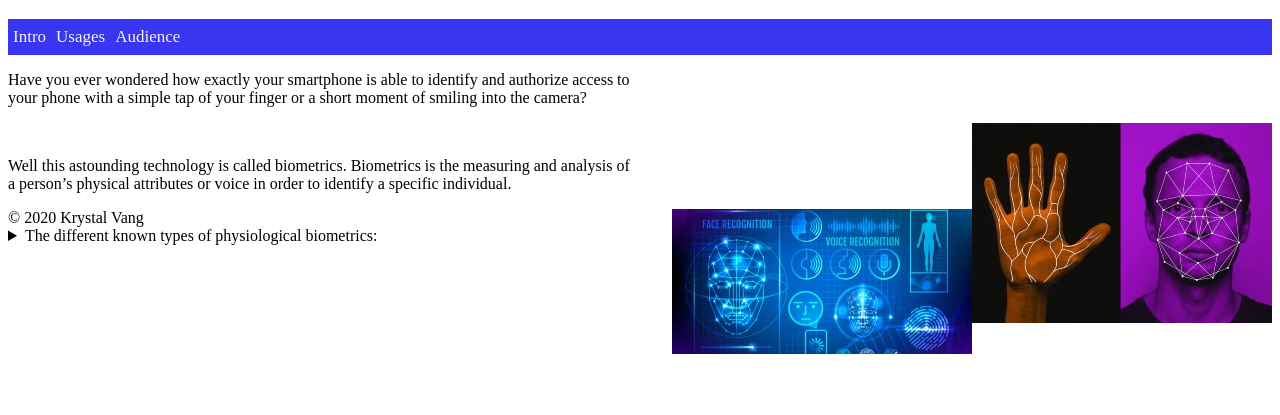
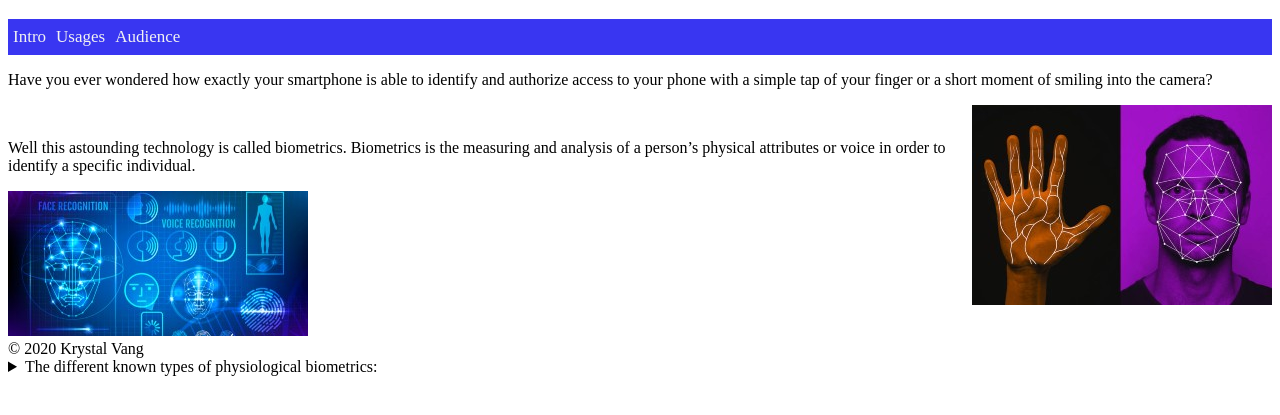
Before and after one commit to KrystalV8/Innovations-website, a plain HTML site: page index.html in a window 1280 px wide. Shown: the part 61-476 px from the top of the page. Drawn offline with Linux system fonts and the light colour scheme.

Commit message:
columns added

```diff
--- a/index.html
+++ b/index.html
@@ -8,12 +8,7 @@
 
 </head>
 <style>
-    .right {
-  display: block;
-  margin-left: auto;
-  margin-right: auto;
-  width: 25%;
-      }
+
     .topnav {
         background-color: rgb(57, 54, 241);
         overflow: hidden;
@@ -31,9 +26,18 @@
 }
 p {
     text-align: left;
-    width: 50%;
+    width: 100%;
 }
 
+.card{
+        width: 100%;
+    }
+
+    .card-list-wrapper{
+        display: flex;
+        flex-direction: column;
+        justify-content: center;
+    }
 </style>
 
 <body>
@@ -50,11 +54,15 @@ p {
             <a href= "audience.html">Audience</a>
     </div>
 
-    <p>Have you ever wondered how exactly your smartphone is able to identify and authorize access to your phone with a simple tap of your finger or a short moment of smiling into the camera? </p>
+    <div class="card-list-wrapper">
+    <div class="card">
+    <p>Have you ever wondered how exactly your smartphone is able to identify and authorize access to your phone with a simple tap of your finger or a short moment of smiling into the camera? </p></div></div>
     <img src="innimages/firstpicR.jpg" alt="biometrics1" align="right"> <br>
 
-    <p> Well this astounding technology is called biometrics. Biometrics is the measuring and analysis of a person’s physical attributes or voice in order to identify a specific individual. <br></p>
-    <img src="innimages/secondpicR.jpg" alt="biometrics2" align="right">
+    <div class="card-list-wrapper">
+    <div class="card">
+    <p> Well this astounding technology is called biometrics. Biometrics is the measuring and analysis of a person’s physical attributes or voice in order to identify a specific individual. <br></p></div></div>
+    <img src="innimages/secondpicR.jpg" alt="biometrics2">
 
 
 
```
